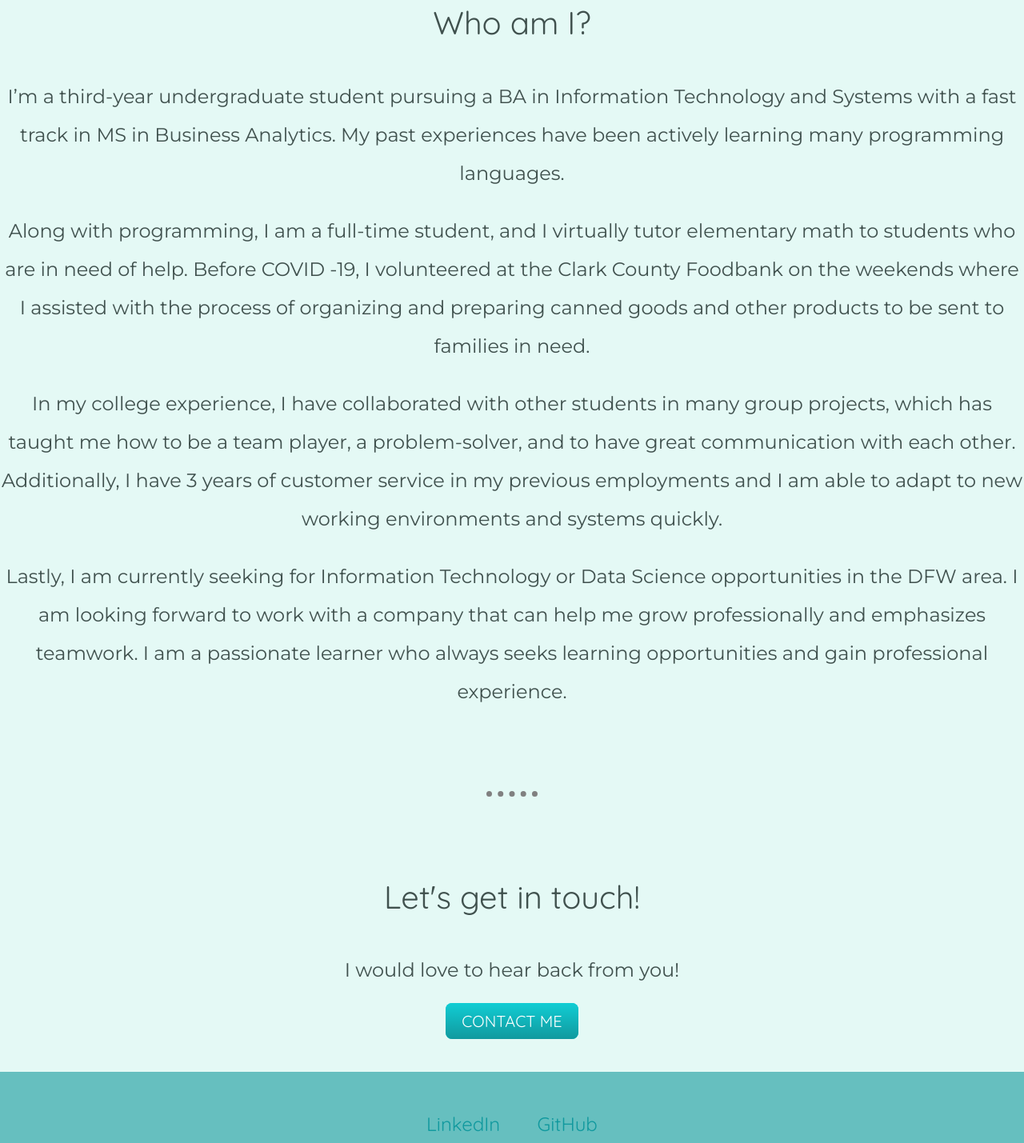
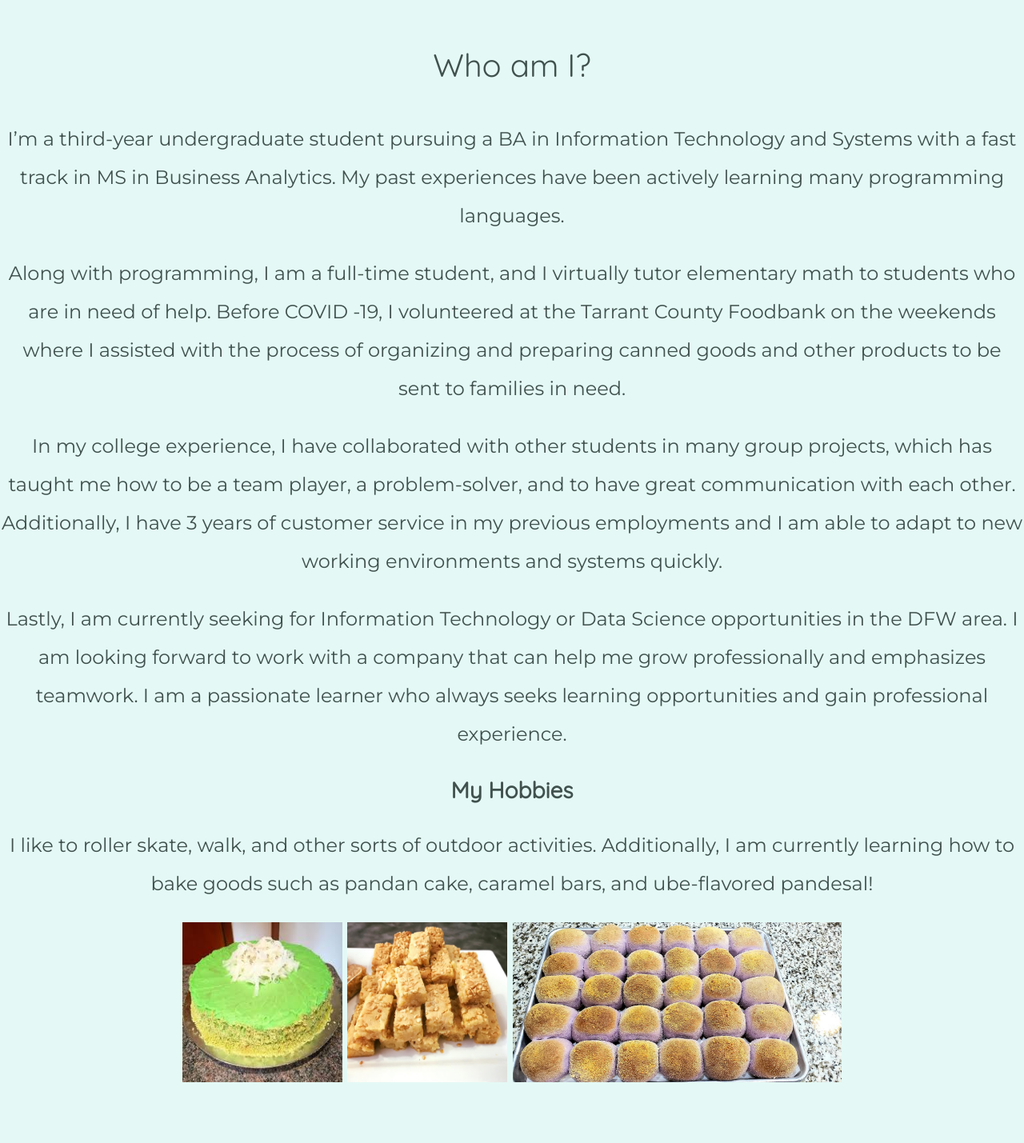
Before and after one commit to megarocha/meg, a plain HTML site: page index.html in a window 1280 px wide. Shown: the part 2377-3806 px from the top of the page at 80% size. Drawn offline with Linux system fonts and the light colour scheme.

Commit message:
Update index.html

```diff
--- a/index.html
+++ b/index.html
@@ -25,13 +25,14 @@
       <p class="intro"> I am a student at the University of Texas at Dallas with a major in Information Technology & Systems.</p>
       <p><a class="btn" href="mycourses.html"> COURSES</a>
         <a class="btn" href="myprojects.html"> PROJECTS</a></p>
+        <a class="btn"href="aboutme.html">ABOUT ME</a>
     </div>
     <hr>
     <div class="who-am-i?">
       <h2>Who am I?</h2>
       <div class="about-me">
         <p>I’m a third-year undergraduate student pursuing a BA in Information Technology and Systems with a fast track in MS in Business Analytics. My past experiences have been actively learning many programming languages.</p>
-        <p>Along with programming, I am a full-time student, and I virtually tutor elementary math to students who are in need of help. Before COVID -19, I volunteered at the Clark County Foodbank on the weekends where I assisted with the process
+        <p>Along with programming, I am a full-time student, and I virtually tutor elementary math to students who are in need of help. Before COVID -19, I volunteered at the Tarrant County Foodbank on the weekends where I assisted with the process
           of
           organizing and preparing canned goods and other products to be sent to families in need.</p>
         <p>In my college experience, I have collaborated with other students in many group projects, which has taught me how to be a team player, a problem-solver, and to have great communication with each other. Additionally, I have 3 years of
@@ -40,6 +41,13 @@
         <p>Lastly, I am currently seeking for Information Technology or Data Science opportunities in the DFW area. I am looking forward to work with a company that can help me grow professionally and emphasizes teamwork. I am a passionate learner
           who
           always seeks learning opportunities and gain professional experience.</p>
+      </div>
+      <div class="skill-row">
+        <h3>My Hobbies</h3>
+        <p>I like to roller skate, walk, and other sorts of outdoor activities. Additionally, I am currently learning how to bake goods such as pandan cake, caramel bars, and ube-flavored pandesal! </p>
+        <img src="PANDANCAKE.jpg" alt="Pandan-Cake-img" height="200" width="200">
+        <img src="caramelbars.jpg" alt="Caramel-Bars-img" height="200" width="200">
+        <img src="PANDESAL.jpg" alt="Pandesal-img" height="200">
       </div>
 
 
```
